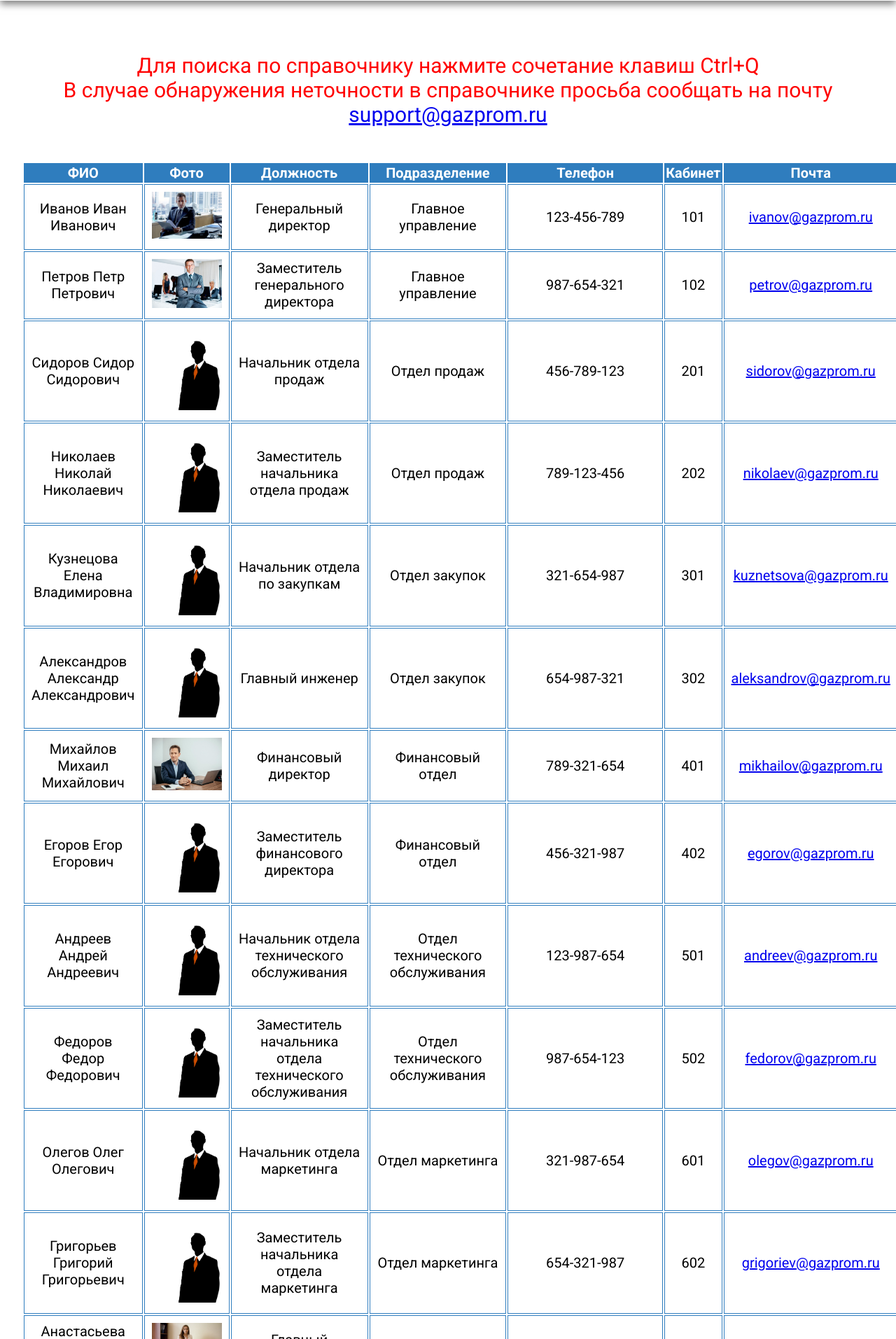
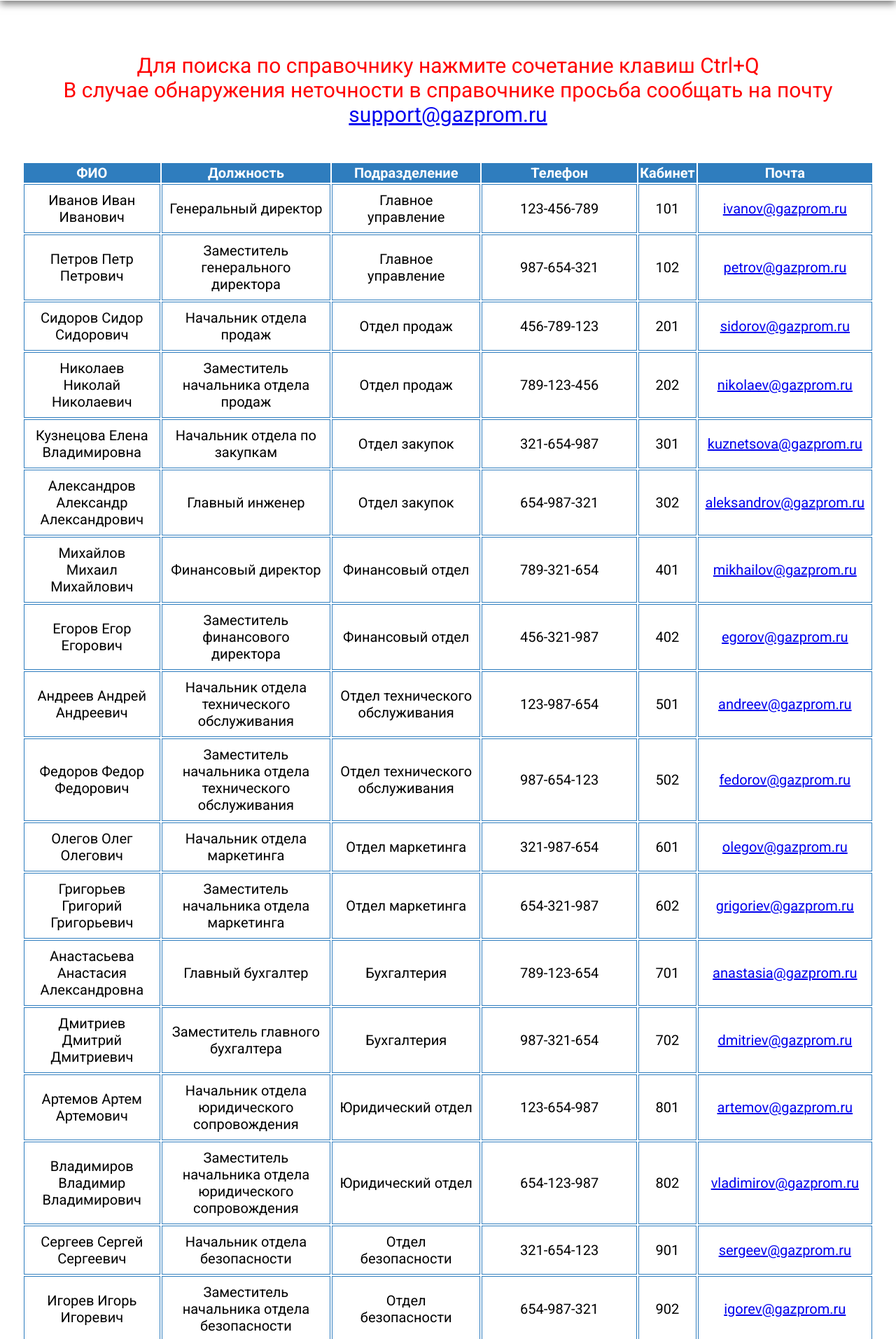
Before and after one commit to phantomdevi1/guide-GAZ, a PHP site: page /guide.php in a window 1280 px wide. Shown: the part 374-2287 px from the top of the page at 70% size. Run offline with PHP 8.4, Linux system fonts and the light colour scheme; data comes from the database, SQL or seed files in the repository; grey boxes are pictures that could not be loaded.

Commit message:
adaptive pages

```diff
--- a/guide.php
+++ b/guide.php
@@ -69,12 +69,12 @@
     <table>
         <tr>
             <th>ФИО</th>
-            <th>Фото</th>
-            <th>Должность</th>
-            <th>Подразделение</th>
-            <th>Телефон</th>
+            <th class="photo_adaptive-guide">Фото</th>
+            <th class="post_adaptive-guide">Должность</th>
+            <th class="division_adaptive-guide">Подразделение</th>
+            <th class="phone_adaptive-guide">Телефон</th>
             <th>Кабинет</th>
-            <th>Почта</th>
+            <th class="mail_adaptive-guide">Почта</th>
         </tr>
         <?php
 
@@ -94,11 +94,11 @@
                     } else {
                         echo "<td class='img_table'><img src='img\ava\default_photo.jpg' alt='Дефолт'></td>";
                     }
-                    echo "<td>" . $row["post"] . "</td>";
-                    echo "<td>" . $row["division"] . "</td>";
+                    echo "<td class='post_adaptive-guide'>" . $row["post"] . "</td>";
+                    echo "<td class='division_adaptive-guide'>" . $row["division"] . "</td>";
                     echo "<td class='num_phone'>" . $row["phone"] . "</td>";
                     echo "<td>" . $row["office"] . "</td>";
-                    echo "<td><a href='mailto:" . $row["mail"] . "'>" . $row["mail"] . "</td>";
+                    echo "<td class='mail_adaptive-guide'><a href='mailto:" . $row["mail"] . "'>" . $row["mail"] . "</td>";
                     echo "</tr>";
                 }
             } else {
--- a/index.php
+++ b/index.php
@@ -74,7 +74,7 @@
           if ($result->num_rows > 0) {
               // Вывод слайдов
               while ($row = $result->fetch_assoc()) {
-                  echo "<div class='slide'><img src='" . $row["image_path"] . "' alt='" . $row["title"] . "'></div>";
+                  echo "<div class='slide'><img class='img_slider' src='" . $row["image_path"] . "' alt='" . $row["title"] . "'></div>";
               }
           } else {
               echo "<div class='slide'>Слайдов нет</div>";
--- a/style.css
+++ b/style.css
@@ -233,10 +233,13 @@
 }
 
 /* index */
+.content_index {
+  width: 100%;
+}
 .slider-container {
   max-width: 1900px;
   width: 100%;
-  height: 500px;
+  max-height: 500px;
   overflow: hidden;
   margin-top: 150px;
 }
@@ -245,10 +248,10 @@
   display: flex;
   transition: transform 0.5s ease-in-out;
   transition: 1s;
+  width: 100%;
 }
 
 .slide {
-  max-width: 1918px;
   width: 100%;
   height: 100%;
   flex-shrink: 0;
@@ -273,6 +276,9 @@
 
 .arrow.next {
   right: 20px;
+}
+.img_slider {
+  width: 100%;
 }
 
 .news {
@@ -313,6 +319,7 @@
   width: 80%;
   text-align: left;
   margin-top: 50px;
+  margin-bottom: 50px;
 }
 .title_all_news {
   color: #2f7dbe;
@@ -339,3 +346,70 @@
   max-width: 100%;
   font-size: 15px;
 }
+
+/* adaptive */
+
+@media screen and (max-width: 1320px) {
+  .photo_adaptive-guide {
+    display: none;
+  }
+  .img_table {
+    display: none;
+  }
+}
+
+@media screen and (max-width: 1200px) {
+  .post_adaptive-guide {
+    display: none;
+  }
+}
+@media screen and (max-width: 1000px) {
+  .slider-container {
+    margin-top: 50px;
+  }
+  .arrow {
+    display: none;
+  }
+  .mail_adaptive-guide {
+    display: none;
+  }
+}
+@media screen and (max-width: 720px) {
+  .content_guide p {
+    display: none;
+  }
+  table {
+    margin-top: 0px;
+  }
+  .phone_adaptive-guide {
+    display: none;
+  }
+  .num_phone {
+    display: none;
+  }
+  .admin_toolbar {
+    flex-direction: column;
+    text-align: center;
+  }
+  .content_admin h2 {
+    text-align: center;
+  }
+}
+
+@media screen and (max-width: 600px) {
+  .slider-container {
+    display: none;
+  }
+}
+
+@media screen and (max-width: 600px) {
+  .division_adaptive-guide {
+    display: none;
+  }
+  header h1 {
+    font-size: 30px;
+  }
+}
+
+@media screen and (max-width: 600px) {
+}
```
